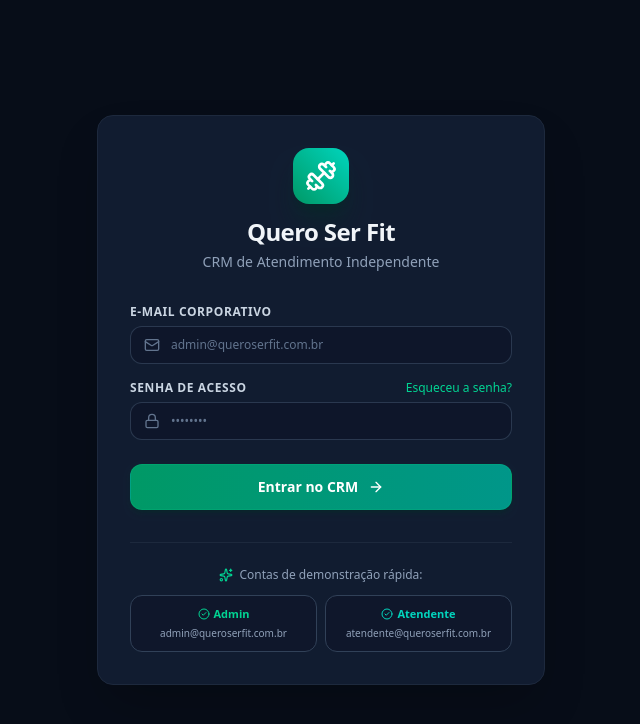
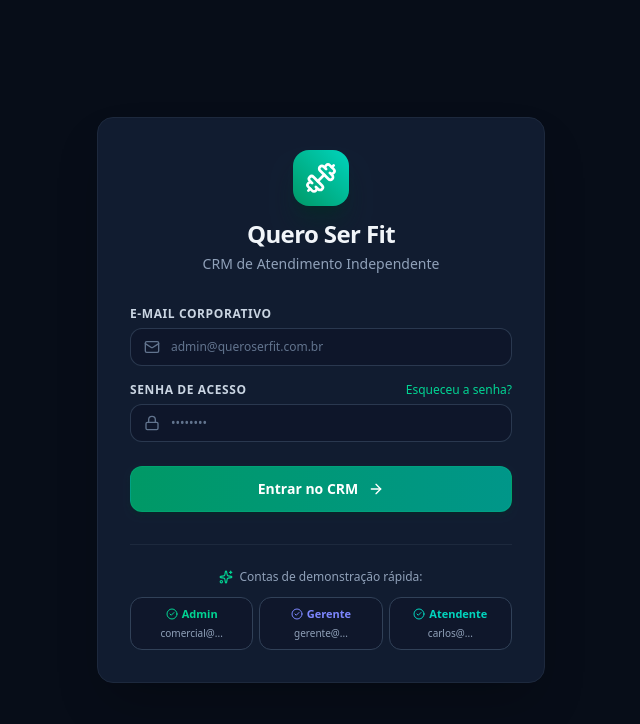
Before and after one commit to packoliver/quero-ser-fit-crm, a Next.js app: page /login in a window 1280 px wide. Shown: the top 724 px of the page, without its empty margins (319-959 px from the left). Built offline with nearby package versions, Linux system fonts and the light colour scheme.

Commit message:
fix: date parsing resilience in tasks page and updated login demo fill buttons

```diff
--- a/src/app/(dashboard)/tarefas/page.tsx
+++ b/src/app/(dashboard)/tarefas/page.tsx
@@ -36,6 +36,16 @@ export interface RealTask {
   priority: 'alta' | 'media' | 'baixa' | null
   assigned_to: string | null
   created_at: string
+}
+
+const safeToISOString = (dateVal: string | null | undefined): string | null => {
+  if (!dateVal || !dateVal.trim()) return null
+  try {
+    const parsed = new Date(dateVal)
+    return isNaN(parsed.getTime()) ? null : parsed.toISOString()
+  } catch {
+    return null
+  }
 }
 
 export default function TarefasPage() {
@@ -189,7 +199,7 @@ export default function TarefasPage() {
           .insert({
             title: newTask.title,
             description: newTask.description || null,
-            due_date: newTask.dueDate ? new Date(newTask.dueDate).toISOString() : null,
+            due_date: safeToISOString(newTask.dueDate),
             status: 'pending',
             priority: newTask.priority,
           })
@@ -275,7 +285,7 @@ export default function TarefasPage() {
           .update({
             title: editTaskData.title,
             description: editTaskData.description || null,
-            due_date: editTaskData.dueDate ? new Date(editTaskData.dueDate).toISOString() : null,
+            due_date: safeToISOString(editTaskData.dueDate),
             priority: editTaskData.priority,
           })
           .eq('id', editTaskData.id)
@@ -292,7 +302,7 @@ export default function TarefasPage() {
                   ...t,
                   title: editTaskData.title,
                   description: editTaskData.description || null,
-                  due_date: editTaskData.dueDate ? new Date(editTaskData.dueDate).toISOString() : null,
+                  due_date: safeToISOString(editTaskData.dueDate),
                   priority: editTaskData.priority,
                 }
               : t
--- a/src/app/(public)/login/page.tsx
+++ b/src/app/(public)/login/page.tsx
@@ -153,27 +153,38 @@ export default function LoginPage() {
           <Sparkles className="w-3.5 h-3.5 text-emerald-400" />
           <span>Contas de demonstração rápida:</span>
         </p>
-        <div className="grid grid-cols-2 gap-2 text-[11px]">
+        <div className="grid grid-cols-3 gap-1.5 text-[11px]">
           <button
             type="button"
-            onClick={() => handleDemoFill('admin@queroserfit.com.br')}
-            className="p-2.5 rounded-xl bg-slate-900 hover:bg-slate-800 border border-slate-700 text-slate-200 flex flex-col items-center gap-1 transition"
+            onClick={() => handleDemoFill('comercial@queroserfit.com')}
+            className="p-2 rounded-xl bg-slate-900 hover:bg-slate-800 border border-slate-700 text-slate-200 flex flex-col items-center gap-1 transition"
           >
             <span className="font-semibold text-emerald-400 flex items-center gap-1">
               <CheckCircle2 className="w-3 h-3" /> Admin
             </span>
-            <span className="text-[10px] text-slate-400 truncate max-w-full">admin@queroserfit.com.br</span>
+            <span className="text-[10px] text-slate-400 truncate max-w-full">comercial@...</span>
           </button>
 
           <button
             type="button"
-            onClick={() => handleDemoFill('atendente@queroserfit.com.br')}
-            className="p-2.5 rounded-xl bg-slate-900 hover:bg-slate-800 border border-slate-700 text-slate-200 flex flex-col items-center gap-1 transition"
+            onClick={() => handleDemoFill('gerente@queroserfit.com.br')}
+            className="p-2 rounded-xl bg-slate-900 hover:bg-slate-800 border border-slate-700 text-slate-200 flex flex-col items-center gap-1 transition"
+          >
+            <span className="font-semibold text-indigo-400 flex items-center gap-1">
+              <CheckCircle2 className="w-3 h-3" /> Gerente
+            </span>
+            <span className="text-[10px] text-slate-400 truncate max-w-full">gerente@...</span>
+          </button>
+
+          <button
+            type="button"
+            onClick={() => handleDemoFill('carlos@queroserfit.com.br')}
+            className="p-2 rounded-xl bg-slate-900 hover:bg-slate-800 border border-slate-700 text-slate-200 flex flex-col items-center gap-1 transition"
           >
             <span className="font-semibold text-teal-400 flex items-center gap-1">
               <CheckCircle2 className="w-3 h-3" /> Atendente
             </span>
-            <span className="text-[10px] text-slate-400 truncate max-w-full">atendente@queroserfit.com.br</span>
+            <span className="text-[10px] text-slate-400 truncate max-w-full">carlos@...</span>
           </button>
         </div>
       </div>
```
